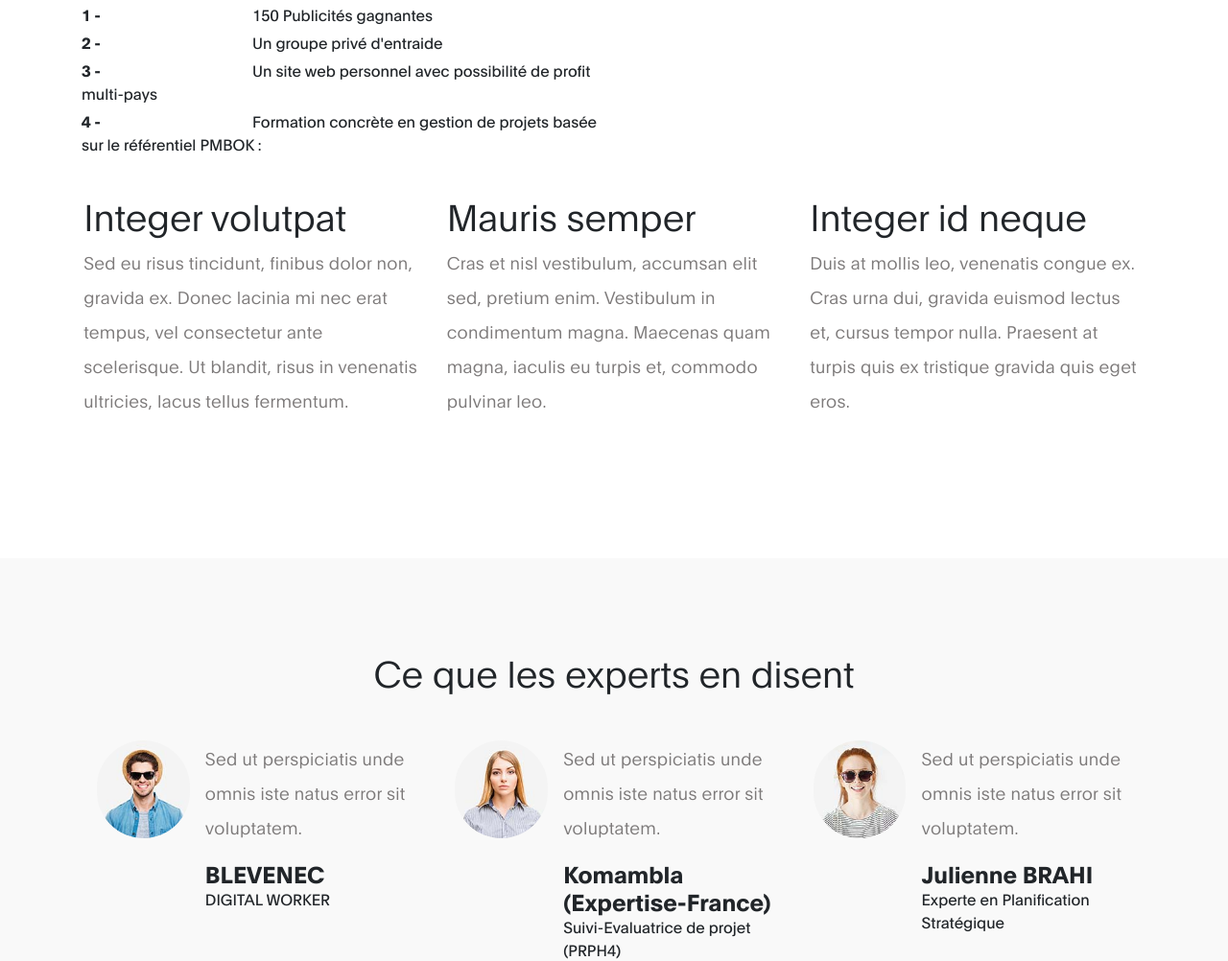
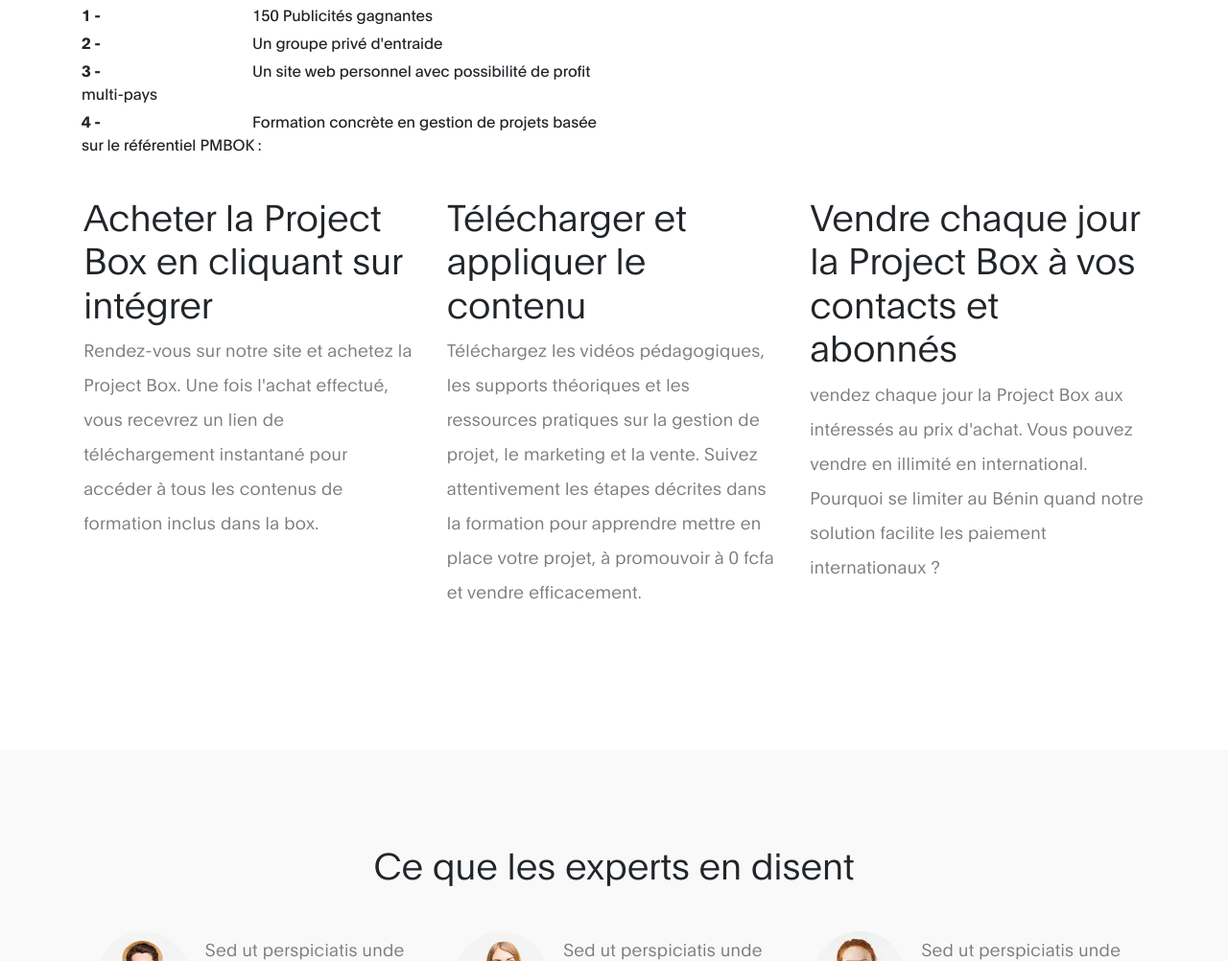
Before and after one commit to Martins-ui/cv_github_pascal, a plain HTML site: page index.html in a window 1280 px wide. Shown: the part 1397-2399 px from the top of the page at 96% size. Drawn offline with nearby package versions, Linux system fonts and the light colour scheme.

Commit message:
Update index.html

```diff
--- a/index.html
+++ b/index.html
@@ -148,17 +148,14 @@ https://www.tooplate.com/view/2120-ben-resume
             </div>
             <div class="row about-third">
             	<div class="col-lg-4 col-md-4 col-12">
-                <h3>Integer volutpat</h3>
-                <p>Sed eu risus tincidunt, finibus dolor non, gravida ex. Donec lacinia mi nec erat tempus, vel consectetur ante scelerisque. Ut blandit, risus in venenatis ultricies, lacus tellus fermentum.</p>
-                </div>
+                <h3>Acheter la Project Box en cliquant sur intégrer</h3>
+                <p>Rendez-vous sur notre site et achetez la Project Box. Une fois l'achat effectué, vous recevrez un lien de téléchargement instantané pour accéder à tous les contenus de formation inclus dans la box.     </div>
                 <div class="col-lg-4 col-md-4 col-12">
-                <h3>Mauris semper</h3>
-                <p>Cras et nisl vestibulum, accumsan elit sed, pretium enim. Vestibulum in condimentum magna. Maecenas quam magna, iaculis eu turpis et, commodo pulvinar leo.</p>
-                </div>
+                <h3>Télécharger et appliquer le contenu</h3>
+                <p>Téléchargez les vidéos pédagogiques, les supports théoriques et les ressources pratiques sur la gestion de projet, le marketing et la vente. Suivez attentivement les étapes décrites dans la formation pour apprendre mettre en place votre projet, à promouvoir à 0 fcfa et vendre efficacement.                </div>
                 <div class="col-lg-4 col-md-4 col-12">
-                <h3>Integer id neque</h3>
-                <p>Duis at mollis leo, venenatis congue ex. Cras urna dui, gravida euismod lectus et, cursus tempor nulla. Praesent at turpis quis ex tristique gravida quis eget eros.</p>
-                </div>
+                <h3>Vendre chaque jour la Project Box à vos contacts et abonnés</h3>
+                <p>vendez chaque jour la Project Box aux intéressés au prix d'achat. Vous pouvez vendre en illimité en international. Pourquoi se limiter au Bénin quand notre solution facilite les paiement internationaux ?                </div>
             </div>
         </div>
     </section>
```
